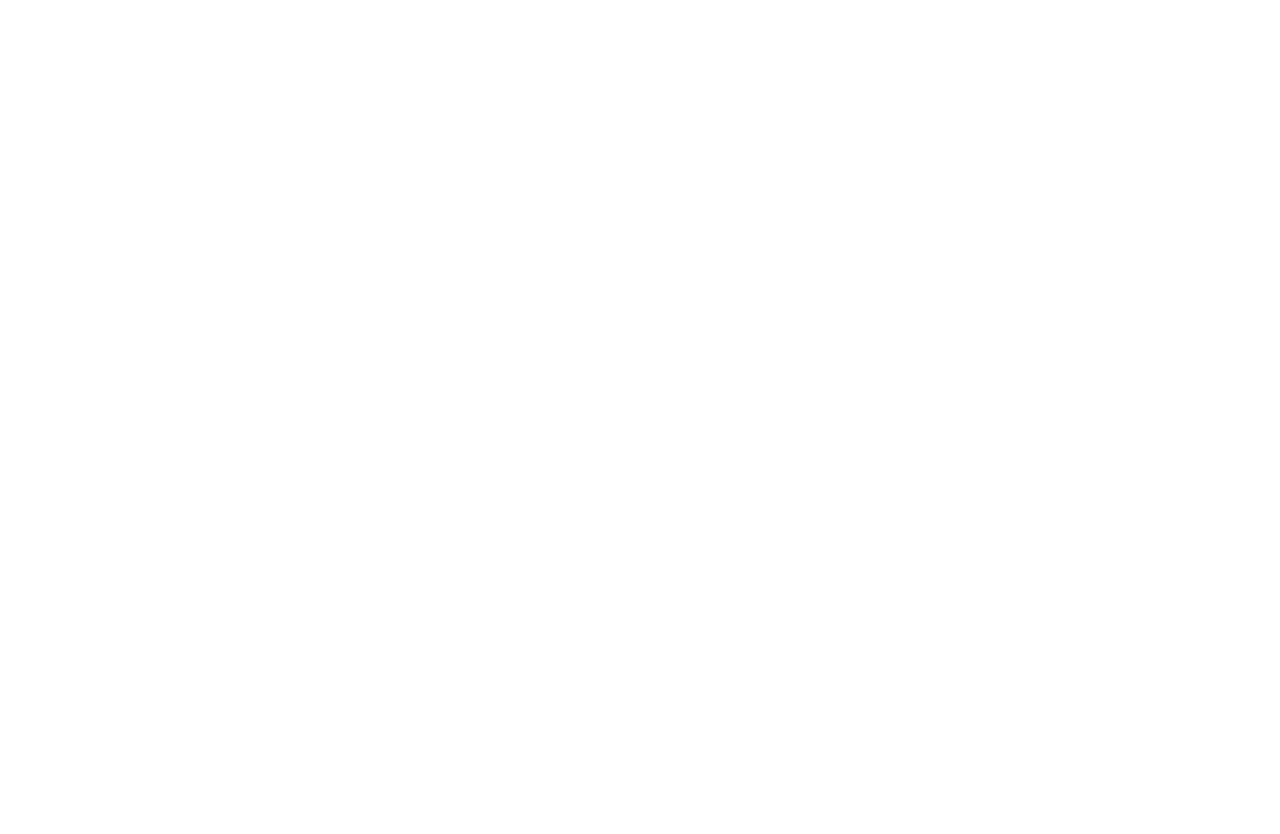
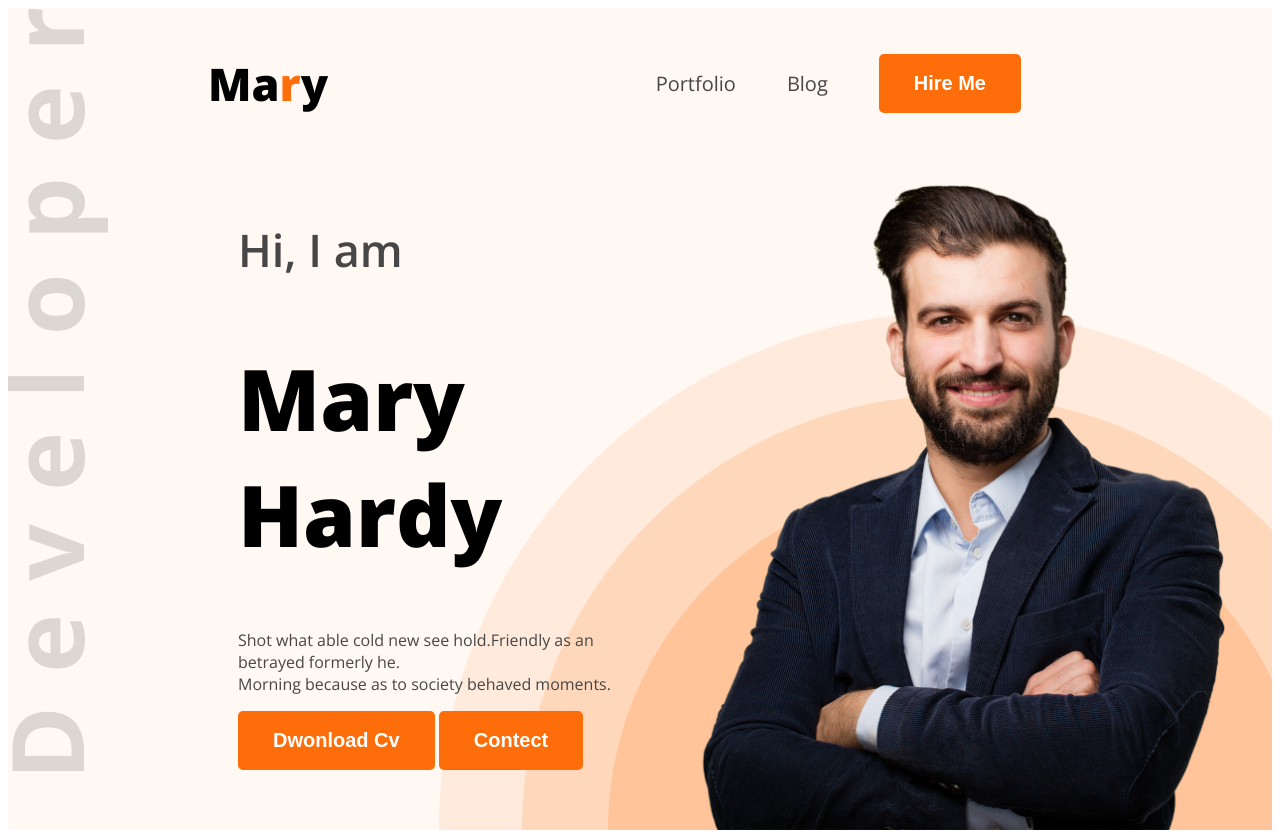
Before and after one commit to asrafman/web-developer-repo, a plain HTML site: page index.html in a window 1280 px wide. Shown: the top 834 px of the page. Before the commit the page ends 800 px from the top, so only its background shows below. Drawn offline with nearby package versions, Linux system fonts and the light colour scheme.

Commit message:
added full of files

```diff
--- a/index.html
+++ b/index.html
@@ -5,8 +5,61 @@
     <meta name="viewport" content="width=device-width, initial-scale=1.0">
     <title>Web Developer Portfolio
     </title>
+    <link rel="preconnect" href="https://fonts.googleapis.com">
+<link rel="preconnect" href="https://fonts.gstatic.com" crossorigin>
+<link href="https://fonts.googleapis.com/css2?family=Open+Sans:ital,wght@0,300..800;1,300..800&display=swap" rel="stylesheet">
+    <link rel="stylesheet" href="style/porfolio.css">
 </head>
-<body>
+<body class="open-sans-normal">
+    <header class="header secondary-bg">
+    <nav>
+        <h3 class="nav-title">Ma<span class="text-primary">r</span>y</h3>
+        <ul>
+            <li><a class="dark-2" href="">Portfolio</a></li>
+            <li><a class="dark-2" href="">Blog</a></li>
+            <li><a href=""><button class="btn-primary">Hire Me</button></a></li>
+        </ul>
+    </nav>
+    <div class="banner">
+        <div class="banner-content">
+            <h4 class="banner-greeting dark-2">Hi, I am</h4>
+            <h1 class="banner-tittle">Mary Hardy</h1>
+            <p class="discription dark-2">
+                Shot what able cold new see hold.Friendly as an betrayed formerly he.
+                <br>Morning because as to society behaved moments.
+            </p>
+            <button class="btn-primary">Dwonload Cv</button>
+            <button class="btn-primary">Contect</button>
 
+        </div>
+        <img class="banner-pic" src="images/hardy.png" alt="">
+    </div>
+    </header>
+    <main>
+        <section class="about secondary-bg">
+            <h3 class="section-tittle">About Me</h3>
+            <p class="section-description dark-2">I, m a designer & developer with a passion for web design. I enjoy developing simple, clean and slick websites that provide real value to the end user. Thousands of clients have procured exceptional resulfs while working with me. Delivering work within time and budget which meets clients requirements in our mata.</p>
+            <div class="about-items">
+
+                <div class="abouts">
+                    <p class="item-tittle">Name</p>
+                    <p class="item-description">Mary Hardy</p>
+                </div>
+                <div class="abouts">
+                    <p class="item-tittle">Email</p>
+                    <p class="item-description">abc@gmail.com</p>
+                </div>
+                <div class="abouts">
+                    <p class="item-tittle">Date of Brith</p>
+                    <p class="item-description">May 16,2001</p>
+                </div>
+                <div class="abouts">
+                    <p class="item-tittle">From:</p>
+                    <p class="item-description">Dhaka, Bangladesh</p>
+                </div>
+
+            </div>
+        </section>
+    </main>
 </body>
 </html>
--- /dev/null
+++ b/style/porfolio.css
@@ -0,0 +1,119 @@
+
+.open-sans-normal {
+  font-family: "Open Sans", sans-serif;
+  font-optical-sizing: auto;
+   font-style: normal;
+  font-variation-settings:
+    "wdth" 100;
+}
+/* Header */
+.header{
+    background-image: url('../images/developer.png'), url('../images/header_bg.png');
+    background-repeat: no-repeat;
+    background-position: top left , bottom right;
+}
+
+
+
+ /* Sheard style */
+ .text-primary{
+    color: #FD6E0A;
+ }
+ .dark-2{
+    color: #474747;
+ }
+.btn-primary{
+    background-color: #FD6E0A;
+    font-weight: bold;
+    font-size: 20px;
+    color: white;
+    padding: 18px 35px;
+    border-radius: 5px ;
+    border: none;
+
+}
+.section-tittle{
+    font-size: 35px;
+    font-weight: bold;
+    color: #181818;
+}
+.section-description{
+    font-size: 18px;
+    color: #757575;
+}
+.secondary-bg{
+    background-color: #FFF8F3 ;
+}
+
+/* Nav style */
+nav{
+    display: flex;
+    align-items: center;
+    justify-content: space-between;
+    margin: 0 200px;
+}
+.nav-title{
+    font-size: 45px;
+    font-weight: 800;
+}
+nav ul li{
+    list-style: none;
+    margin-right: 51px;
+}
+nav ul{
+    display: flex;
+    align-items: center;
+}
+
+nav li a{
+    text-decoration: none;
+    font-size: 20px;
+
+}
+
+
+/* Banner styles */
+.banner{
+    display: flex;
+    justify-content: space-around;
+    margin: 0 38px 0 230px;
+}
+.banner-content{
+    max-width: 580;
+}
+.banner-greeting{
+    font-size: 45px;
+    font-weight: 600;
+
+}
+
+.banner-tittle{
+    font-size: 85px;
+    font-weight: 800;
+
+
+}
+.banner-pic{
+    width: 580px;
+
+}
+/* About style */
+.about{
+    border-radius: 10px;
+     padding: 131px 156px;
+     text-align: center;
+     margin-top: 130px;
+}
+.about-items{
+    display: flex;
+    justify-content: space-between;
+}
+.item-description{
+    font-weight: 600;
+}
+
+/* main style */
+main{
+    max-width: 1140px;
+    margin: 0 auto;
+   }
```
